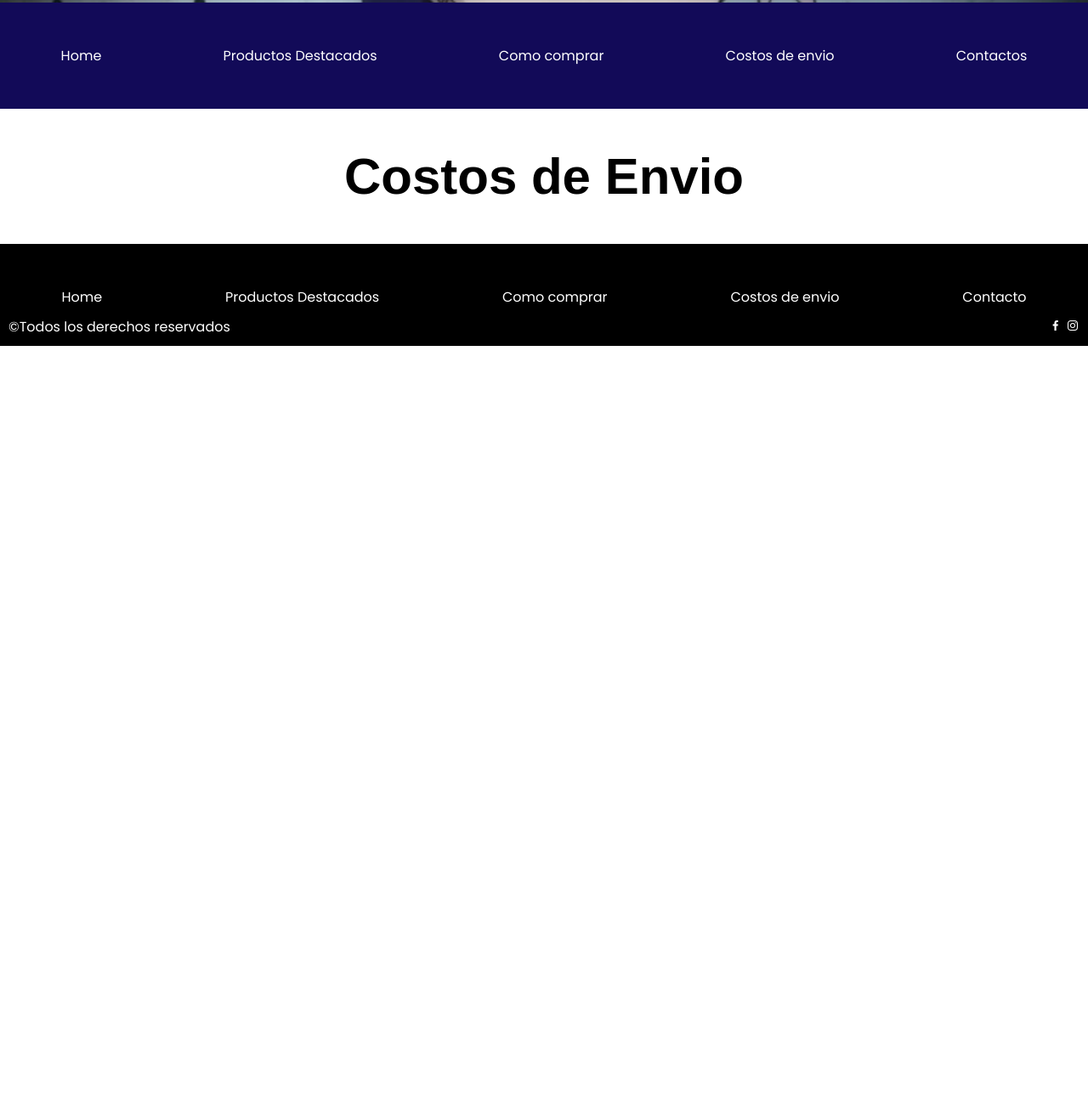
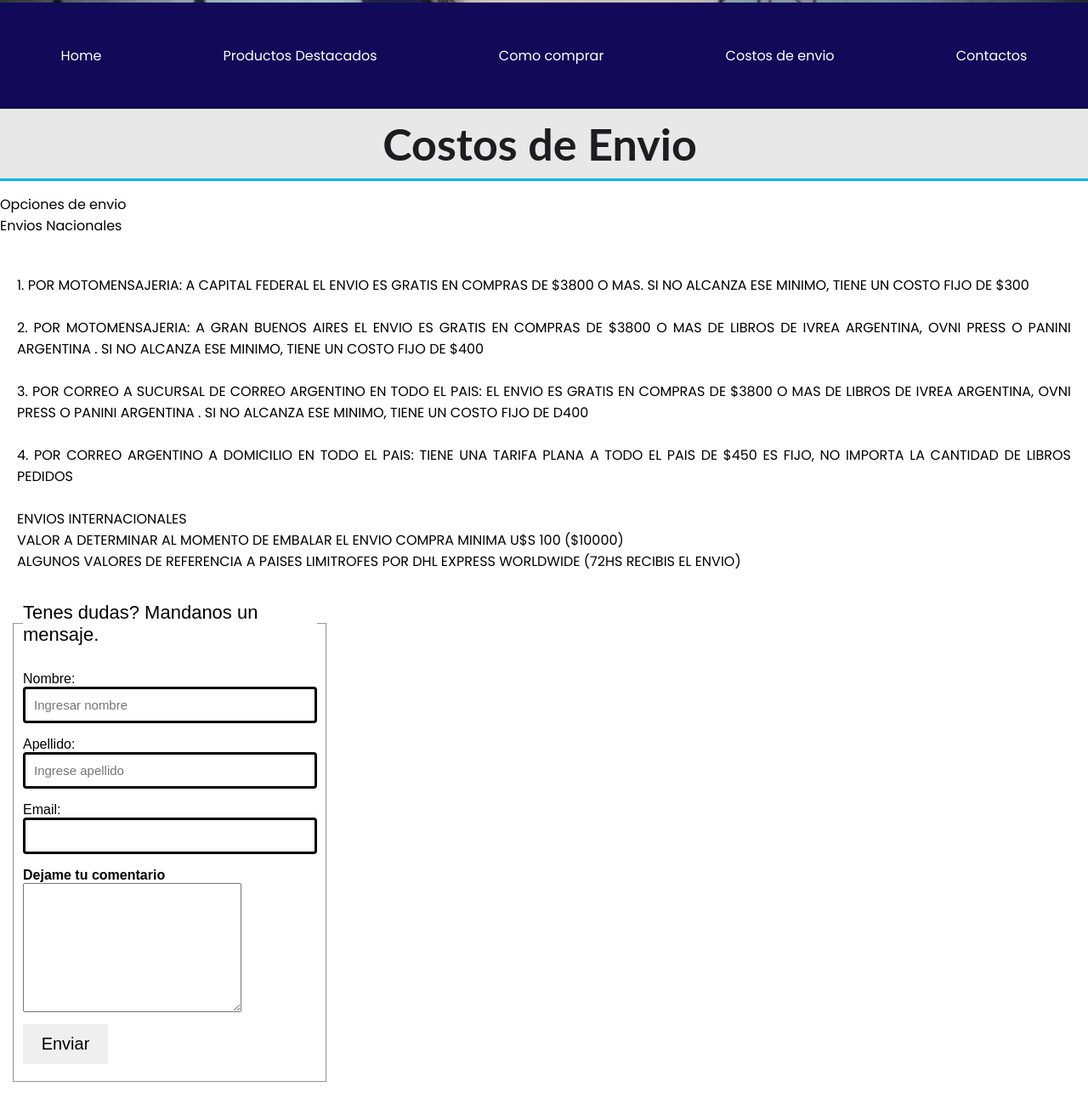
Before and after one commit to palca10/Tienda-Killua, a website: page pages/costosdeenvio.html in a window 1280 px wide. Shown: the part 252-1544 px from the top of the page at 85% size. Before the commit the page ends 800 px from the top, so only its background shows below. Drawn offline with nearby package versions, Linux system fonts and the light colour scheme.

Commit message:
actualizando algunos cambios

```diff
--- a/css/estilos.css
+++ b/css/estilos.css
@@ -7,7 +7,7 @@
 }
 
 
-/* todo esto lo puse en el index */
+/*index */
 
 body {
     font-family: 'Poppins', sans-serif;
@@ -49,6 +49,34 @@ body {
     height: auto;
     width: 150px;
 }
+.productos {
+    padding: 20px;
+    text-align: center;
+    color: black;
+    font-size: 40px;
+    animation-name: rubberBand;
+    animation-duration: 5s;
+}
+
+.produc {
+    display: grid;
+    background-color: black;
+    grid-template-columns: auto auto auto;
+    grid-template-rows: 33% 33% 33%;
+}
+
+.produc div {
+    padding: 30px;
+    background-color: rgb(42, 42, 234);
+    text-align: center;
+    color: black;
+    border: 1px solid black;
+}
+.produc div:hover {
+    background-color: #ff0000;
+
+}
+
 
 
 /*----*/
@@ -150,7 +178,7 @@ body {
 }
 
 
-/* esto es productos destacados*/
+/*productos destacados*/
 
 .titules {
     text-align: center;
@@ -177,6 +205,10 @@ body {
     width: 330px;
     height: 330px;
     border-style: solid;
+}
+
+.space {
+    margin: 40px;
 }
 
 
@@ -322,11 +354,8 @@ form fieldset {
 }
 
 
-/* section en productos destacados*/
 
-.space {
-    margin: 40px;
-}
+
 
 
 /* poniendo grid en como comprar */
@@ -360,31 +389,27 @@ form fieldset {
 }
 
 
-/* index */
+/*--costos de envio*/
+.titlo {
 
-.productos {
+
+    background-color: rgba(29, 29, 31, 0.1);
+    text-align: center;
+    border-bottom: solid 3px #00b6eb;
+    color: #1d1d1f;
+    font-size: 26px;
+    font-weight: 300;
+    padding: 10px 10px 10px 0;
+    margin: 0 0 15px 0;
+    font-family: "Lato", sans-serif;
+}
+.mensaje-envio {
+    text-align:justify;
     padding: 20px;
-    text-align: center;
-    color: black;
-    font-size: 40px;
-    animation-name: rubberBand;
-    animation-duration: 5s;
 }
 
-.produc {
-    display: grid;
-    background-color: black;
-    grid-template-columns: auto auto auto;
-    grid-template-rows: 33% 33% 33%;
-}
 
-.produc div {
-    padding: 30px;
-    background-color: rgb(42, 42, 234);
-    text-align: center;
-    color: black;
-    border: 1px solid black;
-}
+
 
 
 /*--*/
--- a/pages/costosdeenvio.html
+++ b/pages/costosdeenvio.html
@@ -46,9 +46,62 @@
                 </li>
             </ul>
         </nav>
-        <div class="titu">
-            <h2>Costos de Envio</h2>
+
+        <div class="titlo">
+            <h1>Costos de Envio</h1>
         </div>
+        <div class="envio">
+            <p>Opciones de envio</p>
+            <p>Envios Nacionales</p>
+        </div>
+        <br>
+        <div class="mensaje-envio">
+        <div>1. POR MOTOMENSAJERIA: A CAPITAL FEDERAL EL ENVIO ES GRATIS EN COMPRAS DE $3800 O MAS. SI NO ALCANZA ESE MINIMO, TIENE UN COSTO FIJO DE $300</div>
+        <br>
+        <div>2. POR MOTOMENSAJERIA: A GRAN BUENOS AIRES EL ENVIO ES GRATIS EN COMPRAS DE $3800 O MAS DE LIBROS DE IVREA ARGENTINA, OVNI PRESS O PANINI ARGENTINA . SI NO ALCANZA ESE MINIMO, TIENE UN COSTO FIJO DE $400</div>
+        <br>
+        <div>3. POR CORREO A SUCURSAL DE CORREO ARGENTINO EN TODO EL PAIS: EL ENVIO ES GRATIS EN COMPRAS DE $3800 O MAS DE LIBROS DE IVREA ARGENTINA, OVNI PRESS O PANINI ARGENTINA . SI NO ALCANZA ESE MINIMO, TIENE UN COSTO FIJO DE D400</div>
+        <br>
+        <div>4. POR CORREO ARGENTINO A DOMICILIO EN TODO EL PAIS: TIENE UNA TARIFA PLANA A TODO EL PAIS DE $450 ES FIJO, NO IMPORTA LA CANTIDAD DE LIBROS PEDIDOS</div>
+        <br>
+        <p>ENVIOS INTERNACIONALES</p>
+        <p>VALOR A DETERMINAR AL MOMENTO DE EMBALAR EL ENVIO
+            COMPRA MINIMA U$S 100 ($10000)</p>
+            <p>ALGUNOS VALORES DE REFERENCIA A PAISES LIMITROFES POR DHL EXPRESS WORLDWIDE (72HS RECIBIS EL ENVIO)</p>
+        </div>
+        <section class="form-register">
+            <form action="procesar.php" method="get">
+                <fieldset>
+                    <legend class="formulario">Tenes dudas? Mandanos un mensaje.</legend>
+                    <p>
+                        <label for="nombre">Nombre:</label>
+                        <input class="controls" type="text" name="nombre" placeholder="Ingresar nombre">
+
+                    </p>
+
+                    <p>
+                        <label for="apellido">Apellido:</label>
+                        <input class="controls" type="text" name="contraseña" placeholder="Ingrese apellido">
+                    </p>
+                    <p>
+
+                        <label for="email">Email:</label>
+                        <input class="controls" type="email" name="email" required>
+                    </p>
+
+                    <h4>Dejame tu comentario</h4>
+                    <textarea name="Comentario" id="" cols="30" rows="10"></textarea>
+                    <p>
+
+                        <input class="botons" type="submit" value="Enviar">
+                    </p>
+
+                </fieldset>
+            </form>
+        </section>
+</div>
+
+
 
 
 
@@ -68,6 +121,7 @@
                     <i class='bx bxl-instagram'></i>
                 </div>
             </div>
+
         </footer>
 
     </body>
```
Also changed, not shown: index.html (+7 -6 lines), pages/comocomprar.html (+5 -5 lines), pages/contacto.html (+6 -6 lines), pages/productos.html (deleted, +0 -19 lines), pages/productosdestacados.html (+5 -5 lines).
